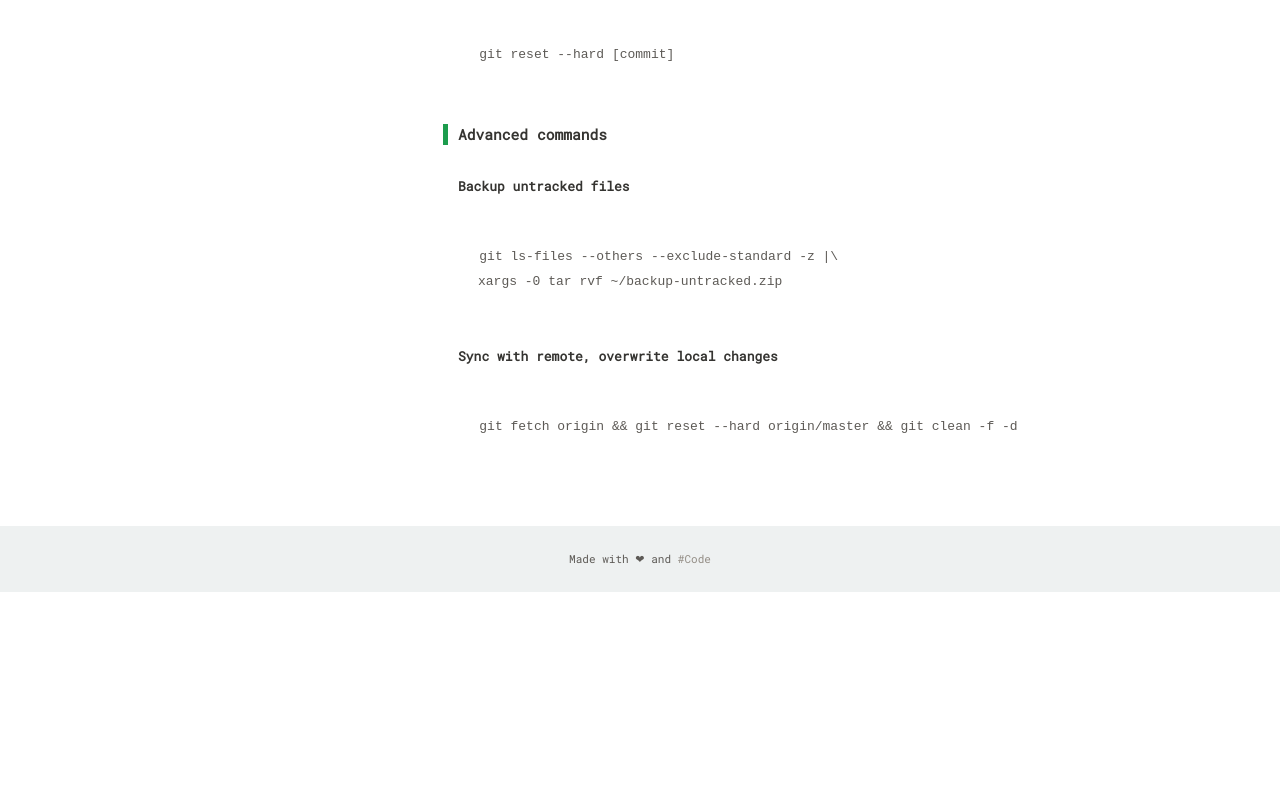
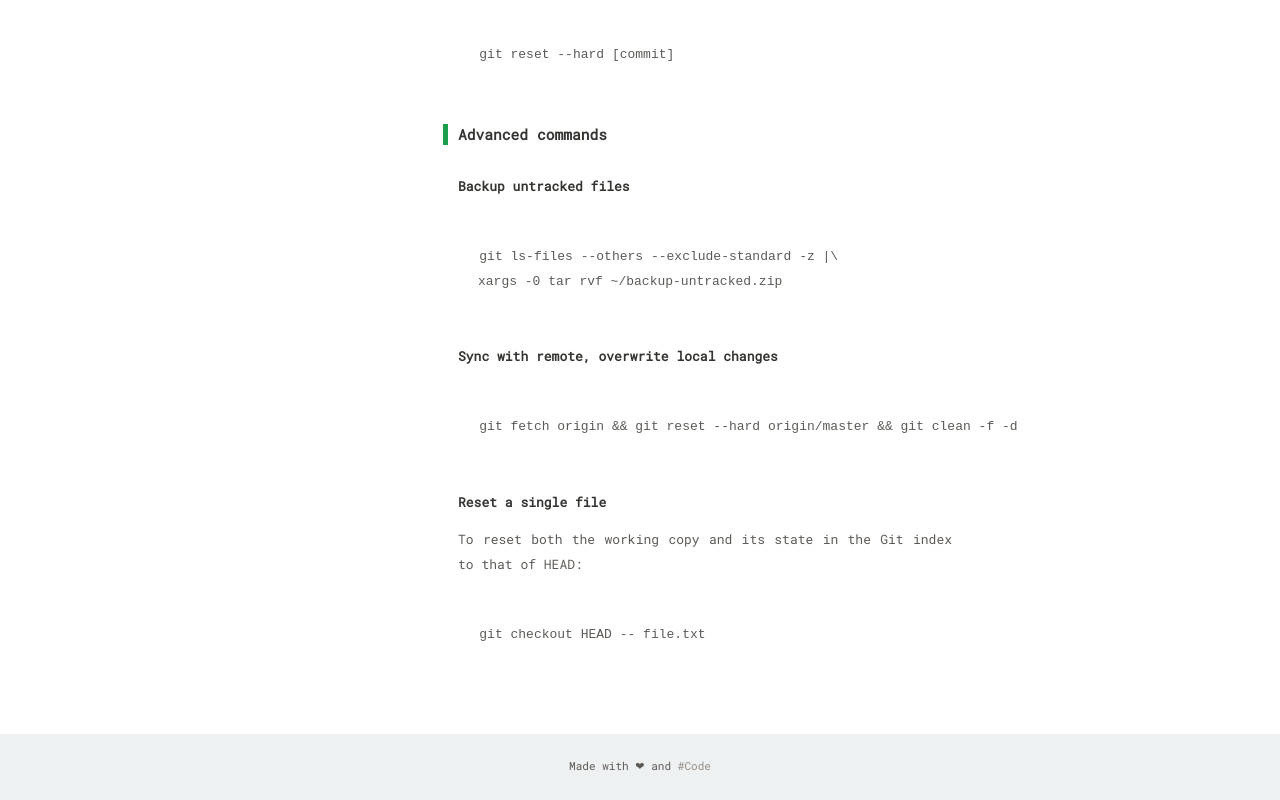
Before and after one commit to daniele-salvagni/dan.salvagni.io, an Astro site: page /c/git in a window 1280 px wide. Shown: the part 1172-1972 px from the top of the page. Before the commit the page ends 1764 px from the top, so only its background shows below. Built offline with nearby package versions, Linux system fonts and the light colour scheme; Astro itself is replaced by a stand-in of ours; code samples lack their colours.

Commit message:
snippet: update git

```diff
--- a/src/pages/c/git.md
+++ b/src/pages/c/git.md
@@ -52,3 +52,9 @@ Clear staging area, rewrite working tree from specified commit
 ### Sync with remote, overwrite local changes
 
     git fetch origin && git reset --hard origin/master && git clean -f -d
+
+### Reset a single file
+
+To reset both the working copy and its state in the Git index to that of HEAD:
+
+    git checkout HEAD -- file.txt
```
